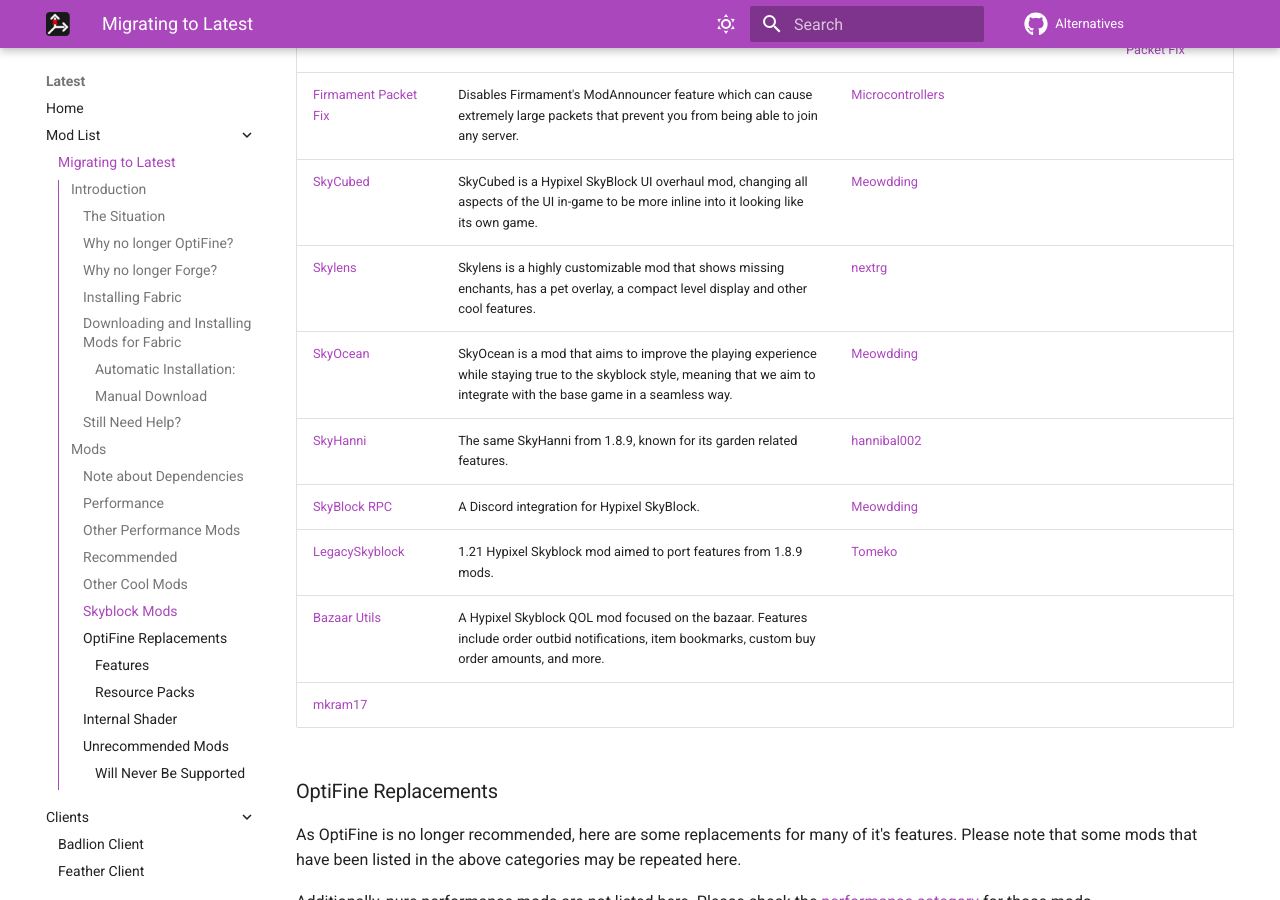
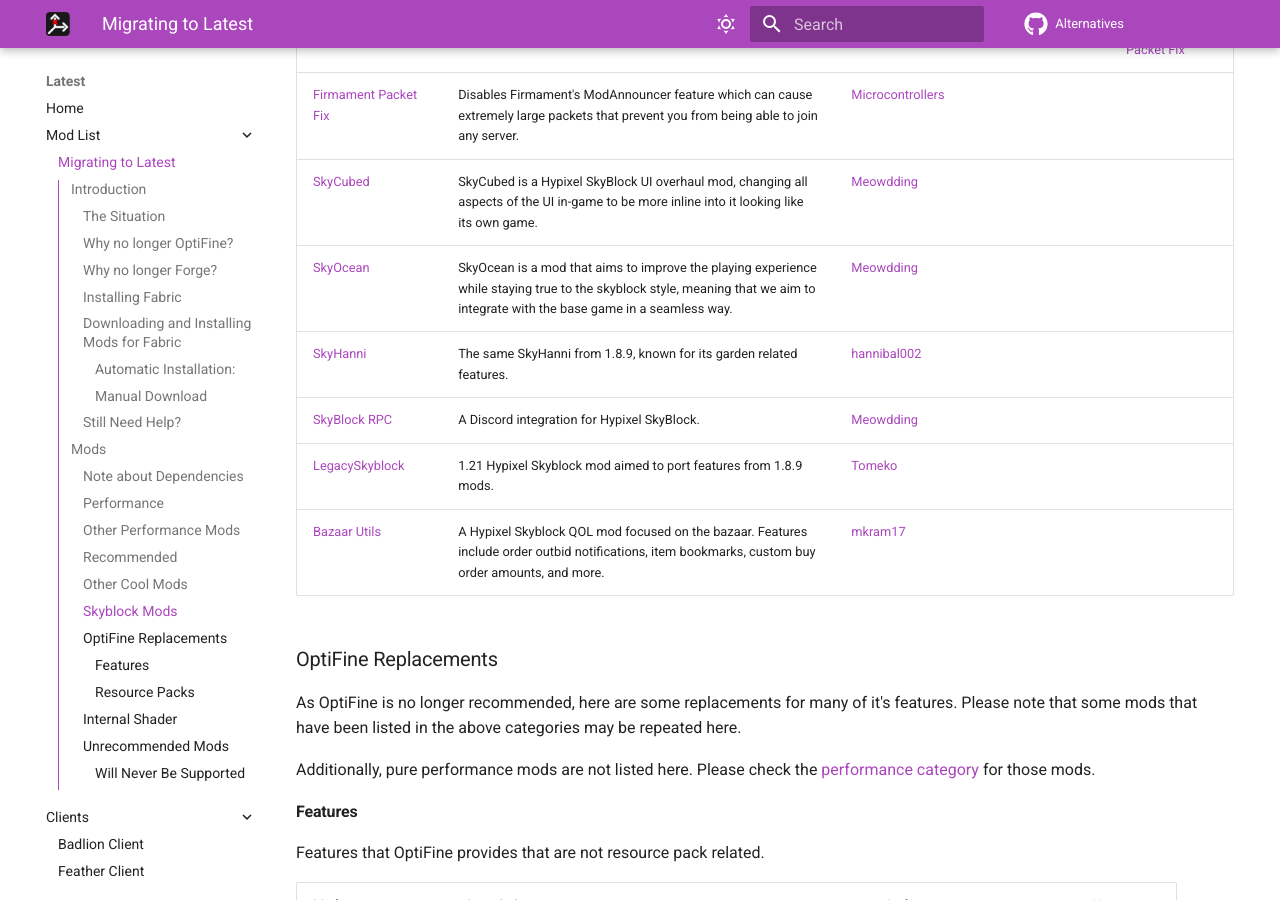
Before and after one commit to MicrocontrollersDev/Alternatives, an MkDocs documentation site: the page built from docs/latest/migrating.md, in a window 1280 px wide and 900 px high, scrolled down 10771 px. Built offline with MkDocs 1.6.1 and Material for MkDocs 9.7.7, drawn with Linux system fonts in a browser that asks for light colours; comment, search, counter and statistics services are not loaded.

Commit message:
remove skylens for now, fix mkram author

```diff
--- a/docs/latest/migrating.md
+++ b/docs/latest/migrating.md
@@ -220,13 +220,11 @@
 | [Firmament](https://modrinth.com/mod/firmament) | An NEU inspired Skyblock mod. | [nea890](https://github.com/nea89o) | | Use [Firmament Packet Fix](https://modrinth.com/mod/firmament-packet-fix) |
 | [Firmament Packet Fix](https://modrinth.com/mod/firmament-packet-fix) | Disables Firmament's ModAnnouncer feature which can cause extremely large packets that prevent you from being able to join any server. | [Microcontrollers](https://codeberg.org/MicrocontrollersDev) |
 | [SkyCubed](https://modrinth.com/mod/skycubed) | SkyCubed is a Hypixel SkyBlock UI overhaul mod, changing all aspects of the UI in-game to be more inline into it looking like its own game. | [Meowdding](https://github.com/meowdding) |
-| [Skylens](https://modrinth.com/mod/skylens) | Skylens is a highly customizable mod that shows missing enchants, has a pet overlay, a compact level display and other cool features. | [nextrg](https://github.com/nextrg) |
 | [SkyOcean](https://modrinth.com/mod/skyocean) | SkyOcean is a mod that aims to improve the playing experience while staying true to the skyblock style, meaning that we aim to integrate with the base game in a seamless way. | [Meowdding](https://github.com/meowdding) |
 | [SkyHanni](https://modrinth.com/mod/skyhanni) | The same SkyHanni from 1.8.9, known for its garden related features. | [hannibal002](https://github.com/hannibal002) |
 | [SkyBlock RPC](https://modrinth.com/mod/skyblock-rpc) | A Discord integration for Hypixel SkyBlock. | [Meowdding](https://github.com/meowdding) |
 | [LegacySkyblock](https://modrinth.com/mod/legacyskyblock) | 1.21 Hypixel Skyblock mod aimed to port features from 1.8.9 mods. | [Tomeko](https://github.com/TomekoYT) |
-| [Bazaar Utils](https://modrinth.com/mod/bazaar-utils) | A Hypixel Skyblock QOL mod focused on the bazaar. Features include order outbid notifications, item bookmarks, custom buy order amounts, and more.
- [mkram17](https://github.com/mkram17) |
+| [Bazaar Utils](https://modrinth.com/mod/bazaar-utils) | A Hypixel Skyblock QOL mod focused on the bazaar. Features include order outbid notifications, item bookmarks, custom buy order amounts, and more. | [mkram17](https://github.com/mkram17) |
 
 ### OptiFine Replacements
 
```
